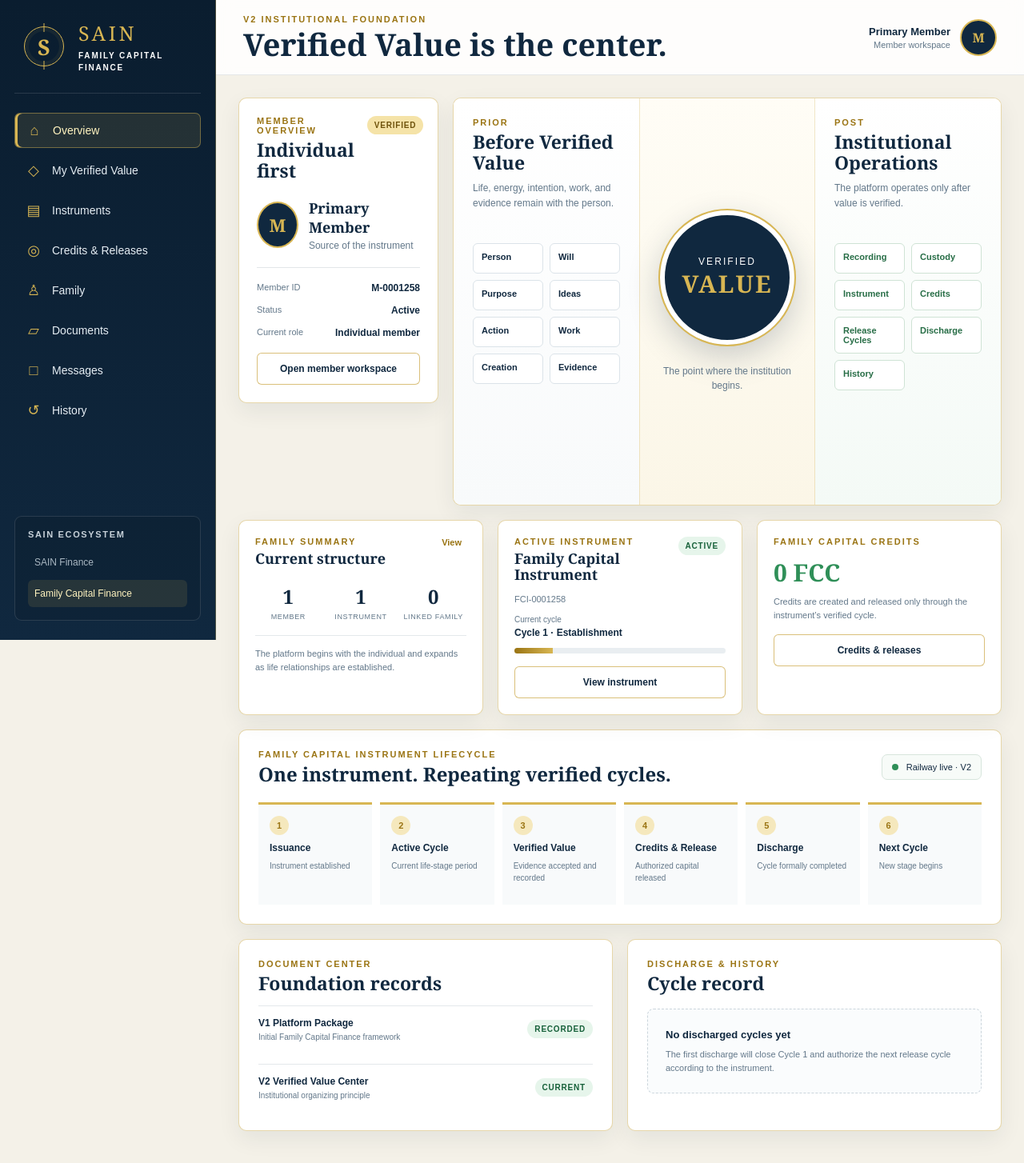
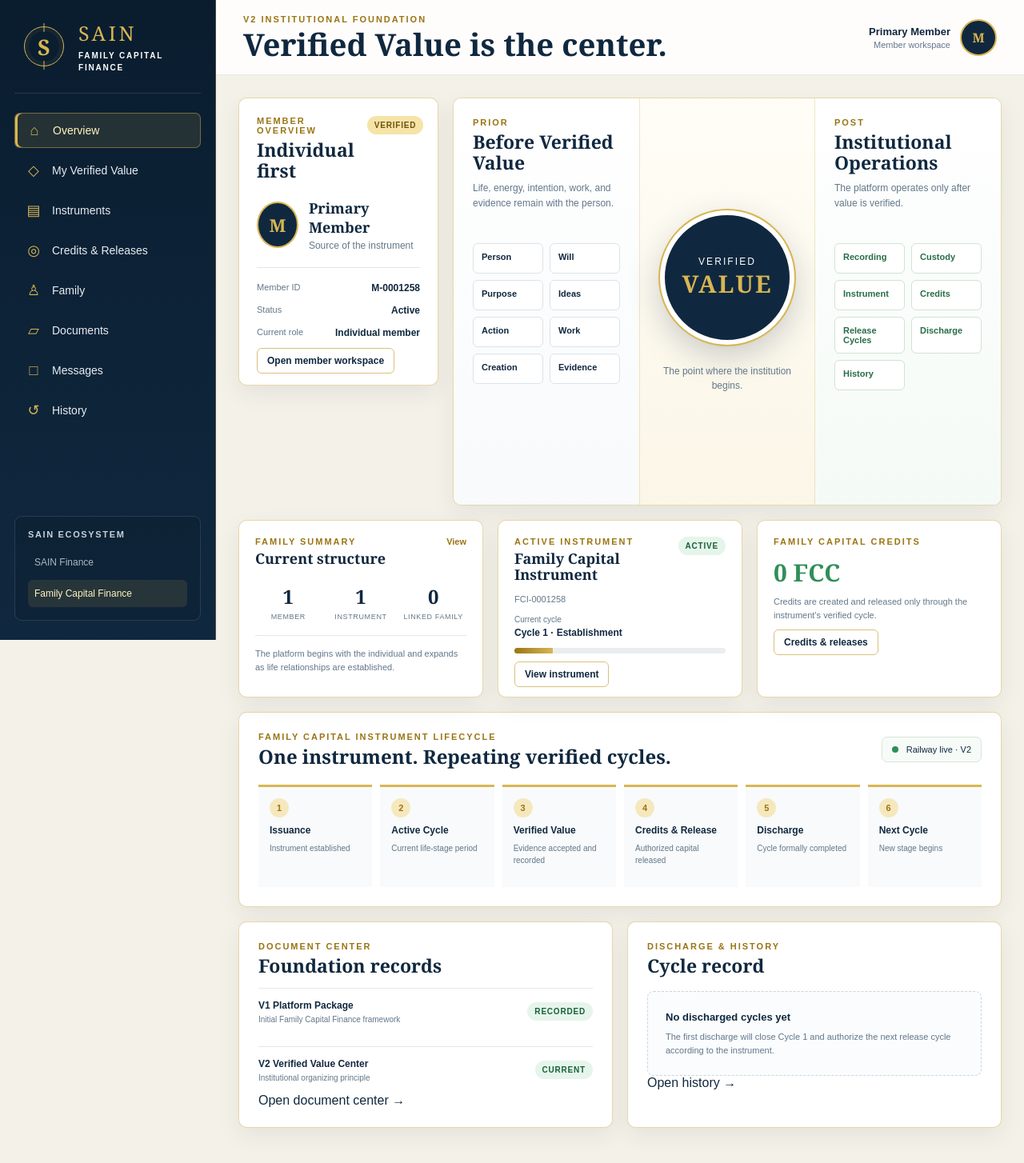
Before and after one commit to Elovvaan/SAIN-FAMILY-CAPITAL-FINANCE, a Next.js app: page / in a window 1280 px wide. Shown: the top 1454 px of the page at 80% size. Built offline with nearby package versions, Linux system fonts and the light colour scheme.

Commit message:
Connect overview cards and buttons to routed workspaces

```diff
--- a/app/page.tsx
+++ b/app/page.tsx
@@ -1,17 +1,8 @@
+import Link from "next/link";
+import PlatformShell from "@/components/PlatformShell";
+
 const prior = ["Person", "Will", "Purpose", "Ideas", "Action", "Work", "Creation", "Evidence"];
 const post = ["Recording", "Custody", "Instrument", "Credits", "Release Cycles", "Discharge", "History"];
-
-const navigation = [
-  ["Overview", "⌂"],
-  ["My Verified Value", "◇"],
-  ["Instruments", "▤"],
-  ["Credits & Releases", "◎"],
-  ["Family", "♙"],
-  ["Documents", "▱"],
-  ["Messages", "□"],
-  ["History", "↺"],
-];
-
 const lifecycle = [
   ["Issuance", "Instrument established"],
   ["Active Cycle", "Current life-stage period"],
@@ -23,172 +14,34 @@ const lifecycle = [
 
 export default function HomePage() {
   return (
-    <main className="app-shell">
-      <aside className="sidebar">
-        <div className="brand-lockup">
-          <div className="brand-emblem" aria-label="SAIN Finance institutional mark">
-            <span className="emblem-ring" />
-            <span className="emblem-s">S</span>
-          </div>
-          <div>
-            <p className="brand-name">SAIN</p>
-            <p className="brand-subtitle">Family Capital Finance</p>
-          </div>
-        </div>
-
-        <nav className="primary-nav" aria-label="Primary navigation">
-          {navigation.map(([label, icon], index) => (
-            <a className={index === 0 ? "nav-item active" : "nav-item"} href={index === 0 ? "#overview" : `#${label.toLowerCase().replaceAll(" ", "-").replaceAll("&", "and")}`} key={label}>
-              <span className="nav-icon" aria-hidden="true">{icon}</span>
-              <span>{label}</span>
-            </a>
-          ))}
-        </nav>
-
-        <div className="ecosystem-card">
-          <p>SAIN Ecosystem</p>
-          <div className="ecosystem-link muted-link">SAIN Finance</div>
-          <div className="ecosystem-link selected-link">Family Capital Finance</div>
-        </div>
-      </aside>
-
-      <section className="workspace" id="overview">
-        <header className="workspace-header">
-          <div>
-            <p className="header-kicker">V2 Institutional Foundation</p>
-            <h1>Verified Value is the center.</h1>
-          </div>
-          <div className="member-header">
-            <div className="member-copy">
-              <strong>Primary Member</strong>
-              <span>Member workspace</span>
-            </div>
-            <div className="member-avatar" aria-hidden="true">M</div>
-          </div>
-        </header>
-
+    <PlatformShell title="Verified Value is the center.">
       <div className="dashboard-grid">
-          <section className="member-card card" id="my-verified-value">
-            <div className="section-heading">
-              <div>
-                <p className="eyebrow">Member Overview</p>
-                <h2>Individual first</h2>
-              </div>
-              <span className="verified-pill">Verified</span>
-            </div>
-            <div className="profile-row">
-              <div className="profile-avatar">M</div>
-              <div>
-                <strong>Primary Member</strong>
-                <p>Source of the instrument</p>
-              </div>
-            </div>
-            <dl className="member-details">
-              <div><dt>Member ID</dt><dd>M-0001258</dd></div>
-              <div><dt>Status</dt><dd>Active</dd></div>
-              <div><dt>Current role</dt><dd>Individual member</dd></div>
-            </dl>
-            <button className="outline-button">Open member workspace</button>
+        <section className="member-card card">
+          <div className="section-heading"><div><p className="eyebrow">Member Overview</p><h2>Individual first</h2></div><span className="verified-pill">Verified</span></div>
+          <div className="profile-row"><div className="profile-avatar">M</div><div><strong>Primary Member</strong><p>Source of the instrument</p></div></div>
+          <dl className="member-details"><div><dt>Member ID</dt><dd>M-0001258</dd></div><div><dt>Status</dt><dd>Active</dd></div><div><dt>Current role</dt><dd>Individual member</dd></div></dl>
+          <Link className="outline-button link-button" href="/workspace/verified-value">Open member workspace</Link>
         </section>
 
         <section className="value-operating-model card">
-            <div className="model-column prior-column">
-              <p className="eyebrow">Prior</p>
-              <h2>Before Verified Value</h2>
-              <p className="support-copy">Life, energy, intention, work, and evidence remain with the person.</p>
-              <div className="compact-list">
-                {prior.map((item) => <span key={item}>{item}</span>)}
-              </div>
-            </div>
-
-            <div className="verified-center">
-              <div className="value-seal">
-                <span>Verified</span>
-                <strong>Value</strong>
-              </div>
-              <p>The point where the institution begins.</p>
-            </div>
-
-            <div className="model-column post-column">
-              <p className="eyebrow">Post</p>
-              <h2>Institutional Operations</h2>
-              <p className="support-copy">The platform operates only after value is verified.</p>
-              <div className="compact-list post-list">
-                {post.map((item) => <span key={item}>{item}</span>)}
-              </div>
-            </div>
+          <div className="model-column prior-column"><p className="eyebrow">Prior</p><h2>Before Verified Value</h2><p className="support-copy">Life, energy, intention, work, and evidence remain with the person.</p><div className="compact-list">{prior.map((item) => <span key={item}>{item}</span>)}</div></div>
+          <Link className="verified-center" href="/workspace/verified-value"><div className="value-seal"><span>Verified</span><strong>Value</strong></div><p>The point where the institution begins.</p></Link>
+          <div className="model-column post-column"><p className="eyebrow">Post</p><h2>Institutional Operations</h2><p className="support-copy">The platform operates only after value is verified.</p><div className="compact-list post-list">{post.map((item) => <span key={item}>{item}</span>)}</div></div>
         </section>
 
         <aside className="summary-column">
-            <section className="card family-summary" id="family">
-              <div className="section-heading compact-heading">
-                <div><p className="eyebrow">Family Summary</p><h2>Current structure</h2></div>
-                <button className="text-button">View</button>
-              </div>
-              <div className="metric-row">
-                <div><strong>1</strong><span>Member</span></div>
-                <div><strong>1</strong><span>Instrument</span></div>
-                <div><strong>0</strong><span>Linked family</span></div>
-              </div>
-              <p className="family-note">The platform begins with the individual and expands as life relationships are established.</p>
-            </section>
-
-            <section className="card active-instrument" id="instruments">
-              <div className="section-heading compact-heading">
-                <div><p className="eyebrow">Active Instrument</p><h2>Family Capital Instrument</h2></div>
-                <span className="active-pill">Active</span>
-              </div>
-              <p className="instrument-id">FCI-0001258</p>
-              <div className="cycle-label"><span>Current cycle</span><strong>Cycle 1 · Establishment</strong></div>
-              <div className="progress-track"><span /></div>
-              <button className="outline-button">View instrument</button>
-            </section>
-
-            <section className="card credit-card" id="credits-and-releases">
-              <p className="eyebrow">Family Capital Credits</p>
-              <strong className="credit-total">0 FCC</strong>
-              <p>Credits are created and released only through the instrument’s verified cycle.</p>
-              <button className="outline-button">Credits & releases</button>
-            </section>
+          <section className="card family-summary"><div className="section-heading compact-heading"><div><p className="eyebrow">Family Summary</p><h2>Current structure</h2></div><Link className="text-button" href="/workspace/family">View</Link></div><div className="metric-row"><div><strong>1</strong><span>Member</span></div><div><strong>1</strong><span>Instrument</span></div><div><strong>0</strong><span>Linked family</span></div></div><p className="family-note">The platform begins with the individual and expands as life relationships are established.</p></section>
+          <section className="card active-instrument"><div className="section-heading compact-heading"><div><p className="eyebrow">Active Instrument</p><h2>Family Capital Instrument</h2></div><span className="active-pill">Active</span></div><p className="instrument-id">FCI-0001258</p><div className="cycle-label"><span>Current cycle</span><strong>Cycle 1 · Establishment</strong></div><div className="progress-track"><span /></div><Link className="outline-button link-button" href="/workspace/instruments">View instrument</Link></section>
+          <section className="card credit-card"><p className="eyebrow">Family Capital Credits</p><strong className="credit-total">0 FCC</strong><p>Credits are created and released only through the instrument’s verified cycle.</p><Link className="outline-button link-button" href="/workspace/credits-releases">Credits & releases</Link></section>
         </aside>
       </div>
 
-        <section className="lifecycle card">
-          <div className="section-heading lifecycle-heading">
-            <div>
-              <p className="eyebrow">Family Capital Instrument Lifecycle</p>
-              <h2>One instrument. Repeating verified cycles.</h2>
-            </div>
-            <span className="foundation-badge"><i /> Railway live · V2</span>
-          </div>
-          <div className="flow">
-            {lifecycle.map(([step, description], index) => (
-              <div className="flow-step" key={step}>
-                <span className="step-number">{index + 1}</span>
-                <strong>{step}</strong>
-                <p>{description}</p>
-              </div>
-            ))}
-          </div>
-        </section>
+      <section className="lifecycle card"><div className="section-heading lifecycle-heading"><div><p className="eyebrow">Family Capital Instrument Lifecycle</p><h2>One instrument. Repeating verified cycles.</h2></div><span className="foundation-badge"><i /> Railway live · V2</span></div><div className="flow">{lifecycle.map(([step, description], index) => <div className="flow-step" key={step}><span className="step-number">{index + 1}</span><strong>{step}</strong><p>{description}</p></div>)}</div></section>
 
       <section className="lower-grid">
-          <section className="card workspace-card" id="documents">
-            <p className="eyebrow">Document Center</p>
-            <h2>Foundation records</h2>
-            <div className="record-row"><div><strong>V1 Platform Package</strong><span>Initial Family Capital Finance framework</span></div><span className="record-status">Recorded</span></div>
-            <div className="record-row"><div><strong>V2 Verified Value Center</strong><span>Institutional organizing principle</span></div><span className="record-status">Current</span></div>
+        <section className="card workspace-card"><p className="eyebrow">Document Center</p><h2>Foundation records</h2><div className="record-row"><div><strong>V1 Platform Package</strong><span>Initial Family Capital Finance framework</span></div><span className="record-status">Recorded</span></div><div className="record-row"><div><strong>V2 Verified Value Center</strong><span>Institutional organizing principle</span></div><span className="record-status">Current</span></div><Link className="text-link" href="/workspace/documents">Open document center →</Link></section>
+        <section className="card workspace-card"><p className="eyebrow">Discharge & History</p><h2>Cycle record</h2><div className="empty-state"><strong>No discharged cycles yet</strong><p>The first discharge will close Cycle 1 and authorize the next release cycle according to the instrument.</p></div><Link className="text-link" href="/workspace/history">Open history →</Link></section>
       </section>
-          <section className="card workspace-card" id="history">
-            <p className="eyebrow">Discharge & History</p>
-            <h2>Cycle record</h2>
-            <div className="empty-state">
-              <strong>No discharged cycles yet</strong>
-              <p>The first discharge will close Cycle 1 and authorize the next release cycle according to the instrument.</p>
-            </div>
-          </section>
-        </section>
-      </section>
-    </main>
+    </PlatformShell>
   );
 }
```
Lines whose indentation alone changed are shown as unchanged.
